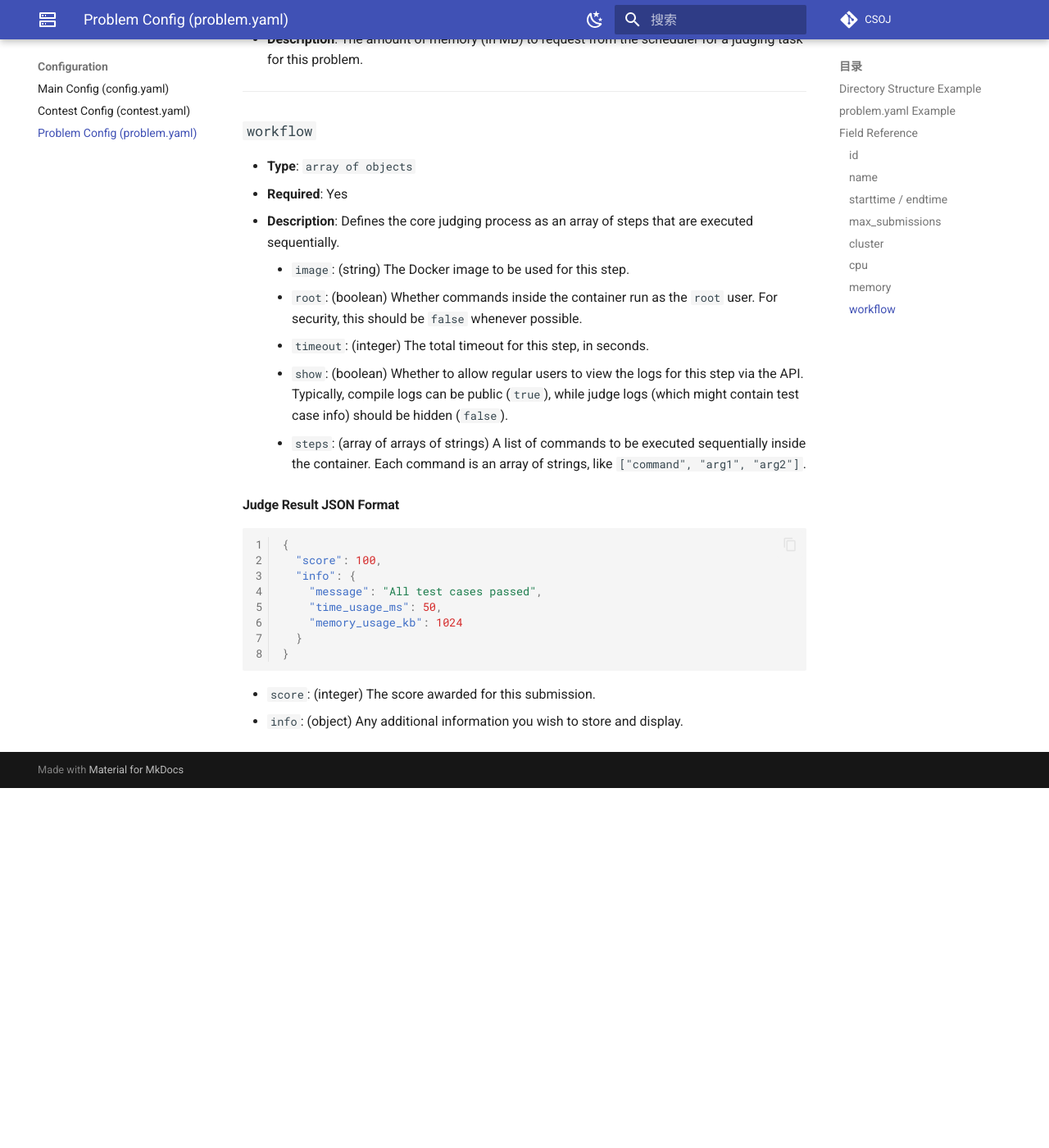
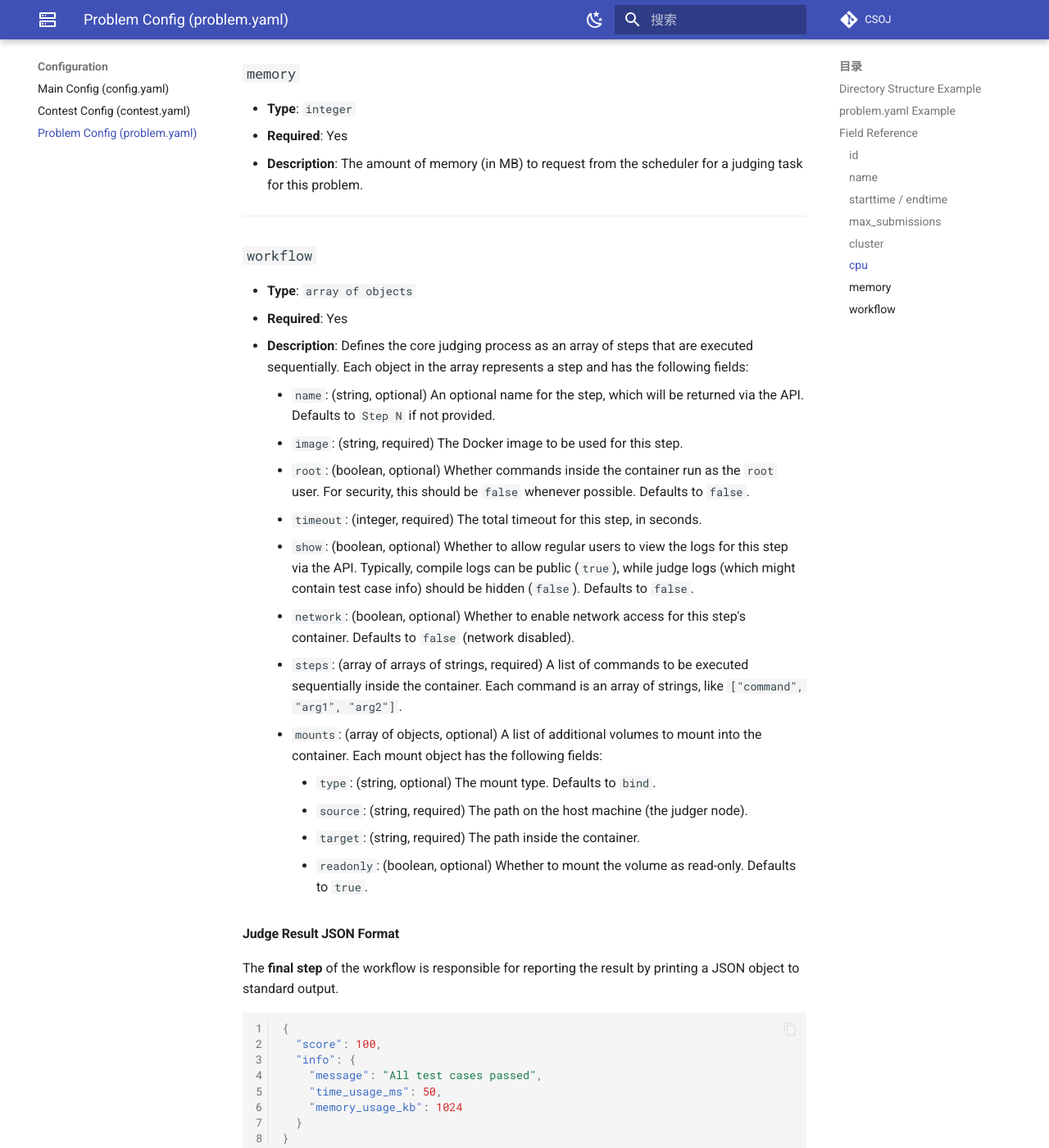
Before and after one commit to ZJUSCT/CSOJ, an MkDocs documentation site: the page built from docs/configuration/problem-config.md, in a window 1280 px wide and 1400 px high, scrolled down 2998 px. Shown: the whole window at 82% size. Built offline with MkDocs 1.6.1 and Material for MkDocs 9.7.7, drawn with Linux system fonts in a browser that asks for light colours; comment, search, counter and statistics services are not loaded; before the commit the page ends 3959 px from its top, so only the background shows below that; some of the changed text lies outside the part shown.

Commit message:
docs: Enhance container creation with mounts and network options

````diff
--- a/docs/configuration/problem-config.md
+++ b/docs/configuration/problem-config.md
@@ -46,18 +46,26 @@ memory: 256                 # Amount of memory (in MB) to request for judging
 # The judging workflow
 workflow:
   # Step 1: Compile the C++ code
-  - image: "gcc:latest"       # The Docker image to use
-    root: false               # Whether to run the container as the root user
-    timeout: 10               # Timeout for this step in seconds
-    show: true                # Whether to allow users to see the log for this step
+  - name: "Compile"              # (Optional) Name for this step
+    image: "gcc:latest"          # The Docker image to use
+    root: false                  # Whether to run the container as the root user
+    timeout: 10                  # Timeout for this step in seconds
+    show: true                   # Whether to allow users to see the log for this step
     steps:
       - ["g++", "main.cpp", "-o", "main"]
 
   # Step 2: Run and judge
-  - image: "zjusct/oj-judger:latest" # Use an image with judging tools
+  - name: "Run & Judge"          # (Optional) Name for this step
+    image: "zjusct/oj-judger:latest" # Use an image with judging tools
     root: false
     timeout: 5
-    show: false # Judge logs are usually not shown to users
+    show: false                  # Judge logs are usually not shown to users
+    network: false               # (Optional) Disable network for this container
+    mounts:                      # (Optional) Extra volume mounts
+      - type: bind
+        source: "/etc/csoj/testcases/aplusb" # Path on the judger node
+        target: "/data"                     # Path inside the container
+        readonly: true                      # Mount as read-only
     steps:
       # This is a hypothetical judging command
       # It reads standard input, runs the user's program, compares the output,
@@ -130,14 +138,23 @@ workflow:
 
   - **Type**: `array of objects`
   - **Required**: Yes
-  - **Description**: Defines the core judging process as an array of steps that are executed sequentially.
-      - `image`: (string) The Docker image to be used for this step.
-      - `root`: (boolean) Whether commands inside the container run as the `root` user. For security, this should be `false` whenever possible.
-      - `timeout`: (integer) The total timeout for this step, in seconds.
-      - `show`: (boolean) Whether to allow regular users to view the logs for this step via the API. Typically, compile logs can be public (`true`), while judge logs (which might contain test case info) should be hidden (`false`).
-      - `steps`: (array of arrays of strings) A list of commands to be executed sequentially inside the container. Each command is an array of strings, like `["command", "arg1", "arg2"]`.
+  - **Description**: Defines the core judging process as an array of steps that are executed sequentially. Each object in the array represents a step and has the following fields:
+      - `name`: (string, optional) An optional name for the step, which will be returned via the API. Defaults to `Step N` if not provided.
+      - `image`: (string, required) The Docker image to be used for this step.
+      - `root`: (boolean, optional) Whether commands inside the container run as the `root` user. For security, this should be `false` whenever possible. Defaults to `false`.
+      - `timeout`: (integer, required) The total timeout for this step, in seconds.
+      - `show`: (boolean, optional) Whether to allow regular users to view the logs for this step via the API. Typically, compile logs can be public (`true`), while judge logs (which might contain test case info) should be hidden (`false`). Defaults to `false`.
+      - `network`: (boolean, optional) Whether to enable network access for this step's container. Defaults to `false` (network disabled).
+      - `steps`: (array of arrays of strings, required) A list of commands to be executed sequentially inside the container. Each command is an array of strings, like `["command", "arg1", "arg2"]`.
+      - `mounts`: (array of objects, optional) A list of additional volumes to mount into the container. Each mount object has the following fields:
+          - `type`: (string, optional) The mount type. Defaults to `bind`.
+          - `source`: (string, required) The path on the host machine (the judger node).
+          - `target`: (string, required) The path inside the container.
+          - `readonly`: (boolean, optional) Whether to mount the volume as read-only. Defaults to `true`.
 
 #### Judge Result JSON Format
+
+The **final step** of the workflow is responsible for reporting the result by printing a JSON object to standard output.
 
 ```json
 {
````
Also changed, not shown: docs/core-concepts/judger-workflow.md (+4 -2 lines).
